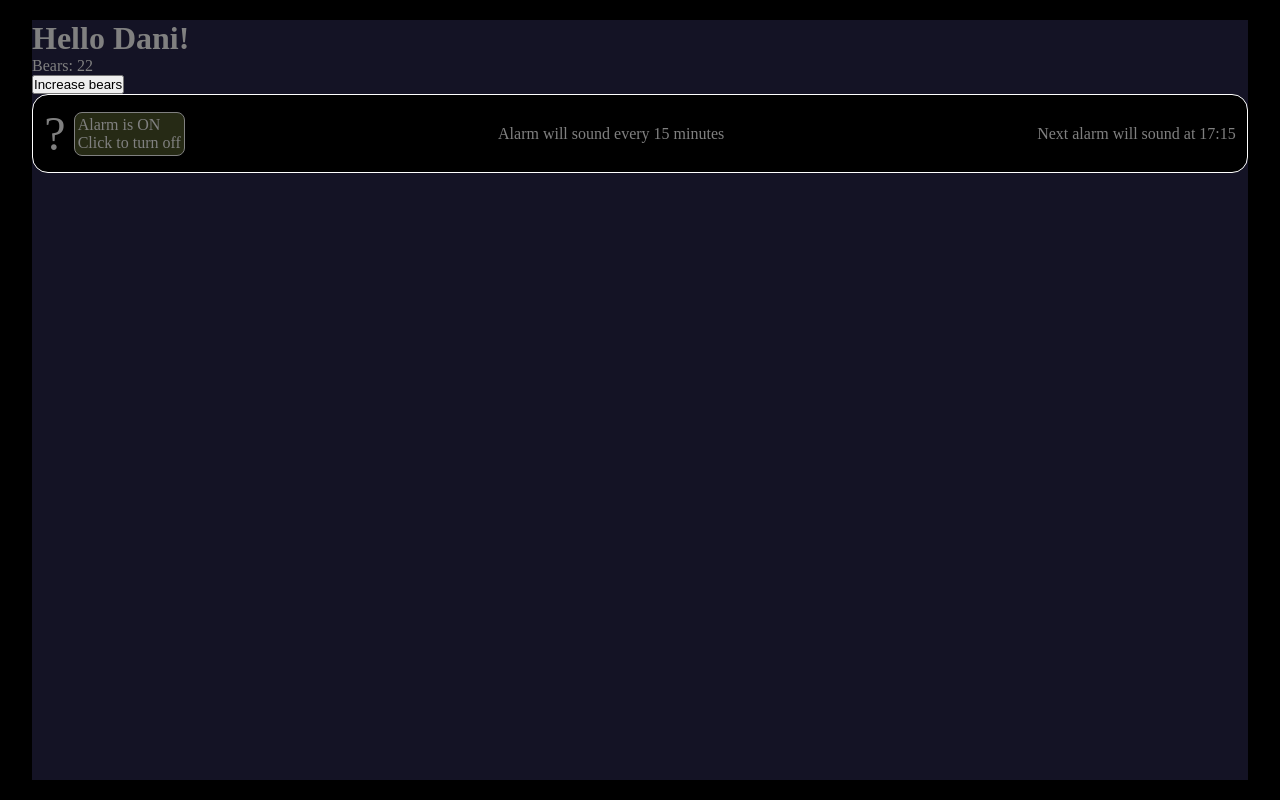
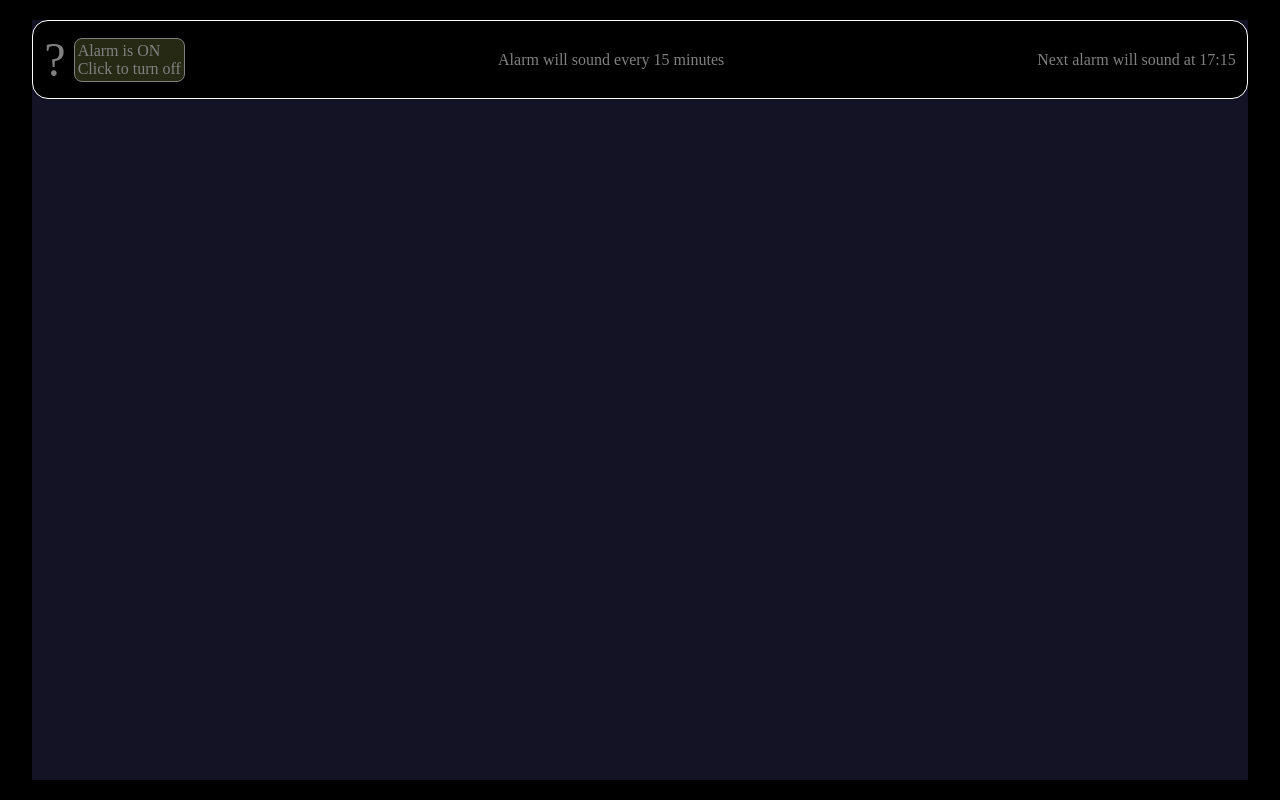
Before and after one commit to danifromecuador/plannywise_draft_4, a React (Vite) app: page / in a window 1280 px wide. Built offline with nearby package versions, Linux system fonts and the light colour scheme.

Commit message:
Create Store and logic for Alarm component | alarm | root/ |

```diff
--- a/main/App.jsx
+++ b/main/App.jsx
@@ -1,15 +1,10 @@
-import { store } from '../src/store/store'
+
 import { Alarm } from '../src/alarm/Alarm'
 import './App.css'
 
 export const App = () => {
-  const { animalStore } = store()
-
   return (
     <div className="App">
-      <h1>Hello Dani!</h1>
-      <p>Bears: {animalStore.bears}</p>
-      <button onClick={() => animalStore.addBear()}>Increase bears</button>
       <Alarm />
     </div>
   )
--- a/src/alarm/Alarm.jsx
+++ b/src/alarm/Alarm.jsx
@@ -1,17 +1,19 @@
+import { store } from '../store/store.js'
 import './Alarm.css'
 
 export const Alarm = () => {
+  const { alarmStore } = store()
   return (
     <div className='Alarm main-component'>
       <div>
         <div className='asd'>?</div>
-        <div className='button'>
-          <p>Alarm is ON</p>
-          <p>Click to turn off</p>
+        <div className='button' onClick={()=>alarmStore.setAlarmState()}>
+          <p>Alarm is {alarmStore.alarmState}</p>
+          <p>Click to turn {alarmStore.alarmStateMessage}</p>
         </div>
       </div>
       <div>
-        <p>Alarm will sound every 15 minutes</p>
+        <p>Alarm will sound every {alarmStore.interval} minutes</p>
       </div>
       <div>
         <p>Next alarm will sound at 17:15</p>
--- /dev/null
+++ b/src/store/alarm.js
@@ -0,0 +1,9 @@
+export const setAlarmState = (set) => {
+  set((state)=>({
+    alarmStore: {
+      ...state.alarmStore,
+      alarmState: state.alarmStore.alarmState === "ON" ? "OFF" : "ON",
+      alarmStateMessage: state.alarmStore.alarmStateMessage === "off" ? "on" : "off"
+    }
+  }))
+}
--- a/src/store/store.js
+++ b/src/store/store.js
@@ -1,18 +1,14 @@
 import { create } from "zustand";
 import { devtools } from "zustand/middleware";
+import { setAlarmState } from "./alarm";
 
-const createPlantSlice = () => ({
-  bananas: 13
-})
-
-const createAnimalSlice = (set) => ({
-  bears: 22,
-  addBear: () => set((state) => ({
-    animalStore: { ...state.animalStore, bears: state.animalStore.bears + 1 }
-  }))
+const createAlarmSlice = (set) => ({
+  alarmState: "ON",
+  alarmStateMessage: "off",
+  interval: 15,
+  setAlarmState: () => setAlarmState(set)
 })
 
 export const store = create(devtools((set) => ({
-  plantStore: createPlantSlice(),
-  animalStore: createAnimalSlice(set)
+  alarmStore: createAlarmSlice(set)
 })))
```
